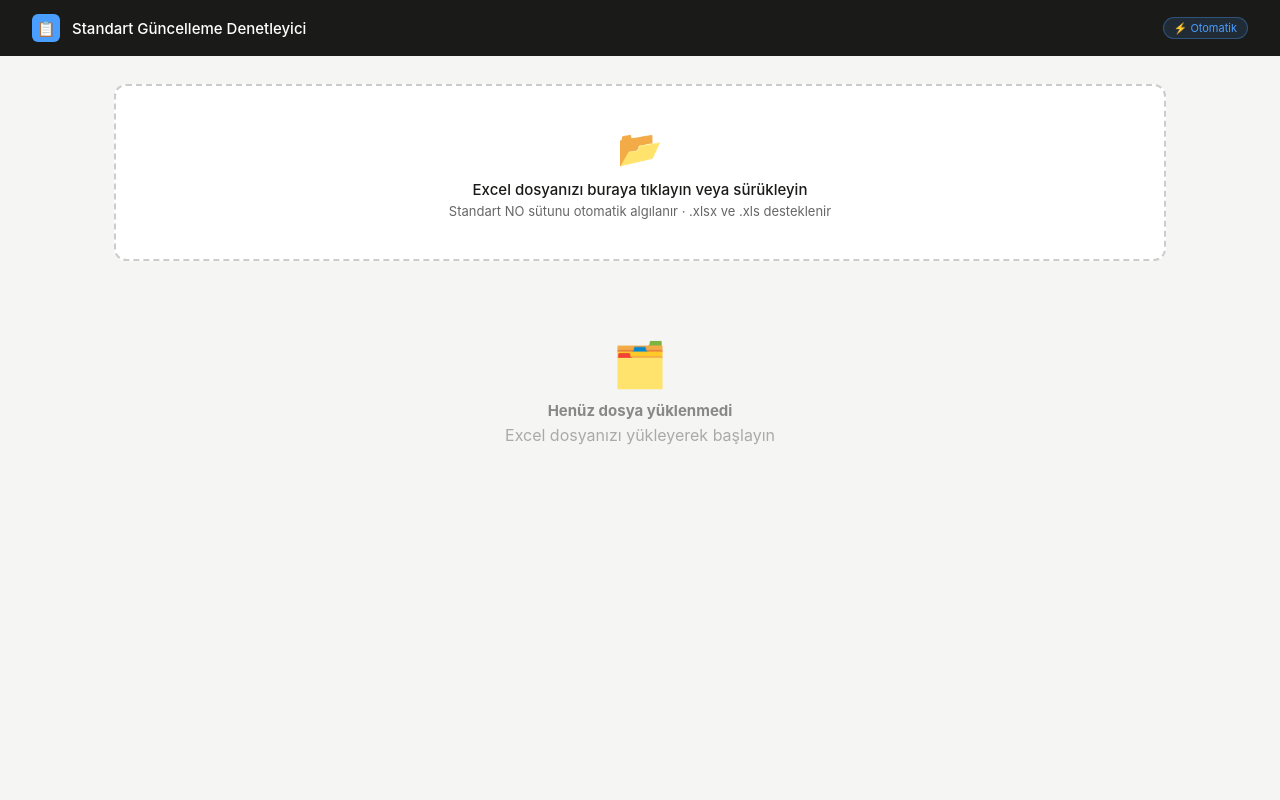
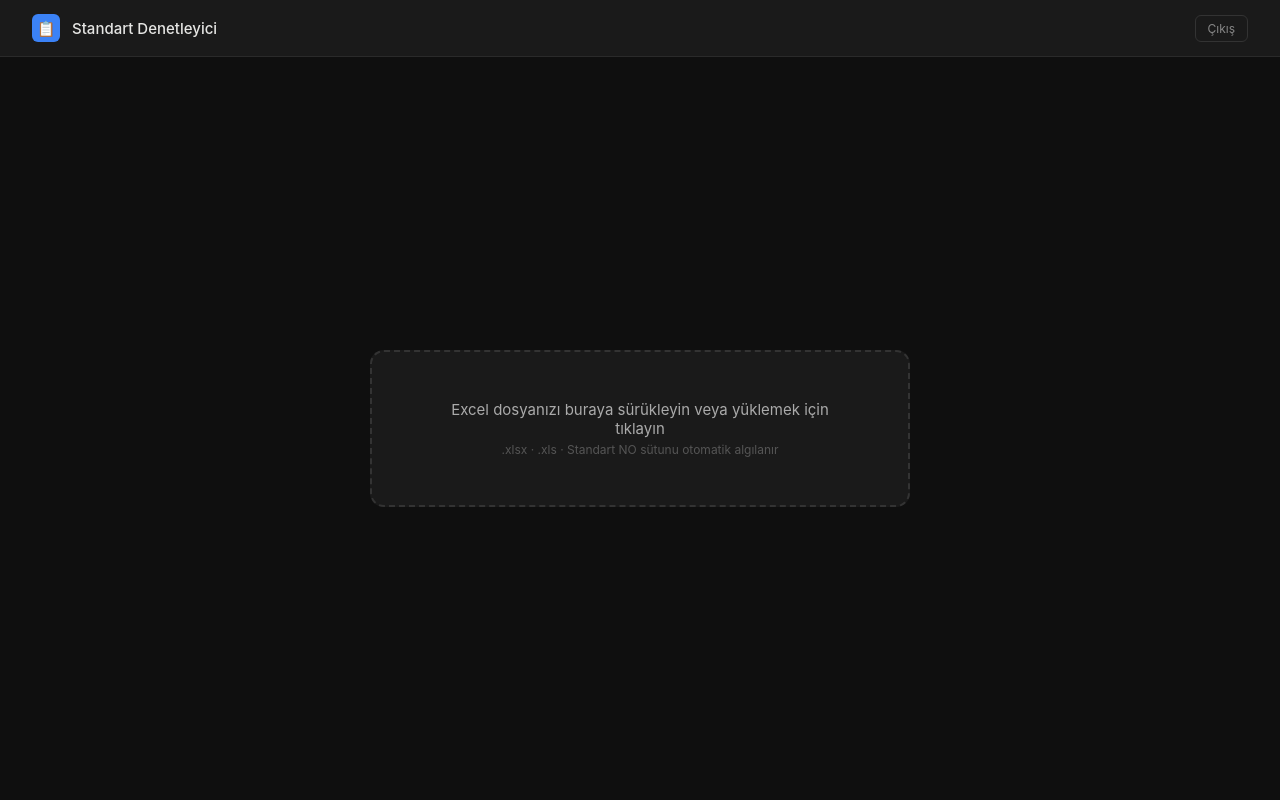
Before and after one commit to utkuaynaci/standart-kontrol, a Flask app: page / in a window 1280 px wide. Run offline with Flask 3, Linux system fonts and the light colour scheme; the visitor is signed in with stand-in values (Sample User, id 1).

Commit message:
Refactor index.html for UI enhancements
Updated styles and content in index.html for improved UI and UX. Adjusted colors, layout, and text for better visibility and interaction.

```diff
--- a/templates/index.html
+++ b/templates/index.html
@@ -3,114 +3,135 @@
 <head>
 <meta charset="UTF-8">
 <meta name="viewport" content="width=device-width, initial-scale=1.0">
-<title>Standart Güncelleme Denetleyici</title>
+<title>Standart Denetleyici</title>
 <style>
   * { box-sizing: border-box; margin: 0; padding: 0; }
-  body { font-family: -apple-system, BlinkMacSystemFont, 'Segoe UI', sans-serif; background: #f5f5f3; color: #1a1a18; min-height: 100vh; }
-  .topbar { background: #1a1a18; color: #fff; padding: 14px 32px; display: flex; align-items: center; gap: 12px; }
-  .topbar-icon { width: 28px; height: 28px; background: #4a9eff; border-radius: 6px; display: flex; align-items: center; justify-content: center; font-size: 15px; }
-  .topbar h1 { font-size: 15px; font-weight: 500; }
-  .topbar-badge { margin-left: auto; background: #4a9eff22; border: 1px solid #4a9eff55; color: #4a9eff; font-size: 11px; padding: 3px 10px; border-radius: 20px; }
-  .main { max-width: 1100px; margin: 0 auto; padding: 28px 24px; }
-  .upload-area { background: #fff; border: 2px dashed #ccc; border-radius: 12px; padding: 40px; text-align: center; cursor: pointer; transition: all 0.2s; margin-bottom: 16px; }
-  .upload-area:hover { border-color: #4a9eff; background: #f0f7ff; }
-  .upload-area.loaded { border-color: #22c55e; background: #f0fdf4; border-style: solid; cursor: default; }
-  .upload-area h2 { font-size: 15px; font-weight: 500; margin-bottom: 4px; }
-  .upload-area p { font-size: 13px; color: #666; }
-  .upload-icon { font-size: 36px; margin-bottom: 10px; }
+  body { font-family: -apple-system, BlinkMacSystemFont, 'Segoe UI', sans-serif; background: #0f0f0f; color: #e5e5e3; min-height: 100vh; display: flex; flex-direction: column; }
+
+  .topbar { background: #1a1a1a; border-bottom: 1px solid #2a2a2a; padding: 14px 32px; display: flex; align-items: center; gap: 12px; }
+  .topbar-icon { width: 28px; height: 28px; background: #3b82f6; border-radius: 6px; display: flex; align-items: center; justify-content: center; font-size: 15px; }
+  .topbar h1 { font-size: 15px; font-weight: 500; color: #e5e5e3; }
+  .logout-btn { margin-left: auto; padding: 5px 12px; border-radius: 6px; border: 1px solid #333; background: transparent; color: #888; font-size: 12px; cursor: pointer; font-family: inherit; transition: all 0.15s; }
+  .logout-btn:hover { border-color: #555; color: #ccc; }
+
+  .main { flex: 1; display: flex; flex-direction: column; align-items: center; justify-content: center; padding: 32px 24px; }
+
+  .upload-area { border: 2px dashed #333; border-radius: 14px; padding: 48px 60px; text-align: center; cursor: pointer; transition: all 0.2s; margin-bottom: 0; width: 100%; max-width: 540px; background: #1a1a1a; }
+  .upload-area:hover { border-color: #3b82f6; background: #1a1f2e; }
+  .upload-area.loaded { border-color: #22c55e; background: #0f1f14; border-style: solid; cursor: default; }
+  .upload-area h2 { font-size: 15px; font-weight: 400; color: #aaa; margin-bottom: 4px; }
+  .upload-area p { font-size: 12px; color: #555; }
   #fileInput { display: none; }
+
+  .content-area { width: 100%; max-width: 1100px; }
+
   .stats { display: grid; grid-template-columns: repeat(5,1fr); gap: 10px; margin-bottom: 16px; }
-  .stat { background: #fff; border-radius: 10px; padding: 12px 16px; border: 1px solid #e5e5e3; }
-  .stat-label { font-size: 11px; color: #888; margin-bottom: 4px; }
-  .stat-value { font-size: 24px; font-weight: 600; }
+  .stat { background: #1a1a1a; border-radius: 10px; padding: 12px 16px; border: 1px solid #2a2a2a; }
+  .stat-label { font-size: 11px; color: #555; margin-bottom: 4px; }
+  .stat-value { font-size: 24px; font-weight: 600; color: #e5e5e3; }
   .stat-value.red { color: #ef4444; }
   .stat-value.green { color: #22c55e; }
   .stat-value.amber { color: #f59e0b; }
   .stat-value.blue { color: #3b82f6; }
+
   .controls { display: flex; gap: 8px; margin-bottom: 14px; align-items: center; flex-wrap: wrap; }
-  button { padding: 8px 14px; border-radius: 8px; border: 1px solid #d1d1cf; background: #fff; font-size: 13px; cursor: pointer; font-family: inherit; color: #1a1a18; transition: all 0.15s; }
-  button:hover:not(:disabled) { background: #f5f5f3; }
-  button:disabled { opacity: 0.4; cursor: not-allowed; }
-  button.primary { background: #1a1a18; color: #fff; border-color: #1a1a18; }
-  button.primary:hover:not(:disabled) { background: #333; }
-  button.danger-btn { color: #ef4444; border-color: #fca5a5; }
-  button.danger-btn:hover:not(:disabled) { background: #fef2f2; }
+  button { padding: 8px 14px; border-radius: 8px; border: 1px solid #333; background: #1a1a1a; font-size: 13px; cursor: pointer; font-family: inherit; color: #e5e5e3; transition: all 0.15s; }
+  button:hover:not(:disabled) { background: #252525; border-color: #444; }
+  button:disabled { opacity: 0.3; cursor: not-allowed; }
+  button.primary { background: #3b82f6; color: #fff; border-color: #3b82f6; }
+  button.primary:hover:not(:disabled) { background: #2563eb; border-color: #2563eb; }
+  button.danger-btn { color: #ef4444; border-color: #3f1f1f; }
+  button.danger-btn:hover:not(:disabled) { background: #1f0f0f; }
   .filter-btns { display: flex; gap: 5px; margin-left: auto; flex-wrap: wrap; }
-  .filter-btn { padding: 5px 11px; border-radius: 20px; font-size: 12px; border: 1px solid #e5e5e3; background: #fff; cursor: pointer; }
-  .filter-btn.active { background: #1a1a18; color: #fff; border-color: #1a1a18; }
-  .progress-wrap { background: #e5e5e3; border-radius: 4px; height: 4px; margin-bottom: 6px; overflow: hidden; display: none; }
-  .progress-bar { height: 100%; background: #4a9eff; border-radius: 4px; transition: width 0.3s; }
-  .progress-label { font-size: 12px; color: #666; margin-bottom: 12px; display: none; }
-  .table-wrap { background: #fff; border-radius: 12px; border: 1px solid #e5e5e3; overflow: hidden; }
+  .filter-btn { padding: 5px 11px; border-radius: 20px; font-size: 12px; border: 1px solid #2a2a2a; background: #1a1a1a; color: #888; cursor: pointer; }
+  .filter-btn.active { background: #3b82f6; color: #fff; border-color: #3b82f6; }
+
+  .progress-wrap { background: #2a2a2a; border-radius: 4px; height: 3px; margin-bottom: 6px; overflow: hidden; display: none; }
+  .progress-bar { height: 100%; background: #3b82f6; border-radius: 4px; transition: width 0.3s; }
+  .progress-label { font-size: 12px; color: #555; margin-bottom: 12px; display: none; }
+
+  .table-wrap { background: #1a1a1a; border-radius: 12px; border: 1px solid #2a2a2a; overflow: hidden; }
   table { width: 100%; border-collapse: collapse; font-size: 13px; }
-  thead th { background: #f8f8f6; padding: 9px 14px; text-align: left; font-weight: 500; font-size: 11px; color: #666; border-bottom: 1px solid #e5e5e3; text-transform: uppercase; letter-spacing: .03em; }
-  tbody td { padding: 10px 14px; border-bottom: 1px solid #f0f0ee; vertical-align: top; }
+  thead th { background: #141414; padding: 9px 14px; text-align: left; font-weight: 500; font-size: 11px; color: #555; border-bottom: 1px solid #2a2a2a; text-transform: uppercase; letter-spacing: .03em; }
+  tbody td { padding: 10px 14px; border-bottom: 1px solid #222; vertical-align: top; }
   tbody tr:last-child td { border-bottom: none; }
-  tbody tr:hover { background: #fafaf8; }
-  tbody tr.row-update { background: #fff8f8; }
-  tbody tr.row-current { background: #f8fff8; }
-  .std-code { font-family: 'SF Mono','Fira Code',monospace; font-size: 12px; font-weight: 600; }
+  tbody tr:hover { background: #1f1f1f; }
+  tbody tr.row-update { background: #1f0f0f; }
+  tbody tr.row-current { background: #0f1a0f; }
+
+  .std-code { font-family: 'SF Mono','Fira Code',monospace; font-size: 12px; font-weight: 600; color: #e5e5e3; }
   .std-name { font-size: 12px; color: #666; margin-top: 3px; line-height: 1.4; }
+
   .badge { display: inline-flex; align-items: center; gap: 4px; padding: 3px 8px; border-radius: 20px; font-size: 11px; font-weight: 500; }
-  .badge-pending  { background: #f5f5f3; color: #888; border: 1px solid #e5e5e3; }
-  .badge-checking { background: #eff6ff; color: #3b82f6; border: 1px solid #bfdbfe; }
-  .badge-current  { background: #f0fdf4; color: #22c55e; border: 1px solid #bbf7d0; }
-  .badge-update   { background: #fef2f2; color: #ef4444; border: 1px solid #fca5a5; }
-  .badge-unknown  { background: #fffbeb; color: #d97706; border: 1px solid #fde68a; }
+  .badge-pending  { background: #1f1f1f; color: #555; border: 1px solid #2a2a2a; }
+  .badge-checking { background: #1a1f2e; color: #3b82f6; border: 1px solid #1e3a5f; }
+  .badge-current  { background: #0f1a0f; color: #22c55e; border: 1px solid #1a3a1a; }
+  .badge-update   { background: #1f0f0f; color: #ef4444; border: 1px solid #3f1f1f; }
+  .badge-unknown  { background: #1f1a0f; color: #f59e0b; border: 1px solid #3f2f0f; }
+
   .result-box { margin-top: 5px; }
-  .result-ver { font-size: 12px; font-weight: 500; margin-bottom: 3px; }
-  .result-detail { font-size: 12px; color: #555; line-height: 1.5; margin-bottom: 4px; max-width: 400px; }
+  .result-ver { font-size: 12px; font-weight: 500; margin-bottom: 3px; color: #ccc; }
+  .result-detail { font-size: 12px; color: #666; line-height: 1.5; margin-bottom: 4px; max-width: 400px; }
   .history-wrap { margin-top: 5px; }
-  .history-title { font-size: 10px; font-weight: 500; color: #888; margin-bottom: 4px; text-transform: uppercase; letter-spacing: .03em; }
-  .history-timeline { display: flex; flex-wrap: wrap; align-items: center; gap: 0; }
+  .history-title { font-size: 10px; font-weight: 500; color: #555; margin-bottom: 4px; text-transform: uppercase; letter-spacing: .03em; }
+  .history-timeline { display: flex; flex-wrap: wrap; align-items: center; }
   .history-ver { display: inline-flex; flex-direction: column; align-items: center; }
   .history-dot-wrap { display: flex; align-items: center; }
-  .history-dot { width: 8px; height: 8px; border-radius: 50%; background: #d1d5db; border: 2px solid #9ca3af; flex-shrink: 0; }
-  .history-dot.latest { background: #3b82f6; border-color: #1d4ed8; }
+  .history-dot { width: 8px; height: 8px; border-radius: 50%; background: #333; border: 2px solid #444; flex-shrink: 0; }
+  .history-dot.latest { background: #3b82f6; border-color: #2563eb; }
   .history-dot.ours   { background: #f59e0b; border-color: #d97706; }
-  .history-line { width: 16px; height: 2px; background: #e5e7eb; }
-  .history-label { font-size: 10px; color: #888; margin-top: 2px; white-space: nowrap; }
-  .history-label.bold { color: #1a1a18; font-weight: 600; }
-  .result-link { font-size: 12px; color: #4a9eff; text-decoration: none; display: inline-block; margin-top: 3px; }
+  .history-line { width: 16px; height: 2px; background: #2a2a2a; }
+  .history-label { font-size: 10px; color: #555; margin-top: 2px; white-space: nowrap; }
+  .history-label.bold { color: #aaa; font-weight: 600; }
+  .result-link { font-size: 12px; color: #3b82f6; text-decoration: none; display: inline-block; margin-top: 3px; }
   .result-link:hover { text-decoration: underline; }
-  .empty { text-align: center; padding: 60px 20px; color: #aaa; }
-  .empty-icon { font-size: 44px; margin-bottom: 10px; }
-  .empty h3 { font-size: 15px; color: #888; margin-bottom: 5px; }
-  .log-box { background: #1a1a18; color: #aaa; font-family: monospace; font-size: 12px; padding: 12px 16px; border-radius: 8px; margin-top: 12px; max-height: 140px; overflow-y: auto; display: none; line-height: 1.9; }
+
+  .log-box { background: #0a0a0a; color: #555; font-family: monospace; font-size: 12px; padding: 12px 16px; border-radius: 8px; margin-top: 12px; max-height: 130px; overflow-y: auto; display: none; line-height: 1.9; border: 1px solid #1a1a1a; }
   .log-box .ok   { color: #22c55e; }
   .log-box .warn { color: #f59e0b; }
   .log-box .err  { color: #ef4444; }
-  .log-box .info { color: #60a5fa; }
-  .toast { position: fixed; bottom: 24px; right: 24px; background: #1a1a18; color: #fff; padding: 12px 18px; border-radius: 10px; font-size: 13px; display: none; z-index: 200; box-shadow: 0 8px 24px rgba(0,0,0,0.2); }
+  .log-box .info { color: #3b82f6; }
+
+  .toast { position: fixed; bottom: 24px; right: 24px; background: #1a1a1a; border: 1px solid #2a2a2a; color: #e5e5e3; padding: 12px 18px; border-radius: 10px; font-size: 13px; display: none; z-index: 200; box-shadow: 0 8px 24px rgba(0,0,0,0.4); }
+
   @media (max-width:700px) {
     .stats { grid-template-columns: repeat(2,1fr); }
     .controls { flex-direction: column; align-items: stretch; }
     .filter-btns { margin-left: 0; }
+    .upload-area { padding: 32px 24px; }
   }
 </style>
 </head>
 <body>
+
 <div class="topbar">
   <div class="topbar-icon">📋</div>
-  <h1>Standart Güncelleme Denetleyici</h1>
-  <span class="topbar-badge">⚡ Otomatik</span>
+  <h1>Standart Denetleyici</h1>
+  <button class="logout-btn" onclick="window.location='/logout'">Çıkış</button>
 </div>
-<div class="main">
+
+<div class="main" id="mainArea">
+
+  <!-- Upload -->
   <div class="upload-area" id="uploadArea" onclick="document.getElementById('fileInput').click()">
     <input type="file" id="fileInput" accept=".xlsx,.xls" onchange="uploadFile(event)">
-    <div class="upload-icon">📂</div>
-    <h2>Excel dosyanızı buraya tıklayın veya sürükleyin</h2>
-    <p>Standart NO sütunu otomatik algılanır · .xlsx ve .xls desteklenir</p>
+    <h2>Excel dosyanızı buraya sürükleyin veya yüklemek için tıklayın</h2>
+    <p>.xlsx · .xls · Standart NO sütunu otomatik algılanır</p>
   </div>
-  <div class="stats" id="statsRow" style="display:none">
+
+  <!-- İçerik (başta gizli) -->
+  <div class="content-area" id="contentArea" style="display:none; margin-top:24px;">
+
+    <div class="stats" id="statsRow">
       <div class="stat"><div class="stat-label">Toplam</div><div class="stat-value" id="statTotal">0</div></div>
       <div class="stat"><div class="stat-label">Güncelleme Var</div><div class="stat-value red" id="statUpdate">0</div></div>
       <div class="stat"><div class="stat-label">Güncel</div><div class="stat-value green" id="statCurrent">0</div></div>
       <div class="stat"><div class="stat-label">Geçmiş Var</div><div class="stat-value blue" id="statHistory">0</div></div>
       <div class="stat"><div class="stat-label">Bekleyen</div><div class="stat-value amber" id="statPending">0</div></div>
     </div>
-  <div class="controls" id="controlsRow" style="display:none">
-    <button class="primary" id="startBtn" onclick="startCheck()">🔍 Tümünü Otomatik Kontrol Et</button>
+
+    <div class="controls">
+      <button class="primary" id="startBtn" onclick="startCheck()">🔍 Tümünü Kontrol Et</button>
       <button id="stopBtn" onclick="stopCheck()" disabled>⏹ Durdur</button>
       <button id="exportBtn" onclick="exportExcel()" disabled>⬇️ Excel'e Aktar</button>
       <button class="danger-btn" onclick="resetAll()">🗑 Sıfırla</button>
@@ -122,9 +143,11 @@
         <button class="filter-btn" onclick="setFilter('pending',this)">Bekleyen</button>
       </div>
     </div>
+
     <div class="progress-wrap" id="progressWrap"><div class="progress-bar" id="progressBar" style="width:0%"></div></div>
     <div class="progress-label" id="progressLabel"></div>
-  <div class="table-wrap" id="tableWrap" style="display:none">
+
+    <div class="table-wrap">
       <table>
         <thead>
           <tr>
@@ -137,19 +160,19 @@
         <tbody id="tableBody"></tbody>
       </table>
     </div>
-  <div class="empty" id="emptyMsg">
-    <div class="empty-icon">🗂️</div>
-    <h3>Henüz dosya yüklenmedi</h3>
-    <p>Excel dosyanızı yükleyerek başlayın</p>
-  </div>
+
     <div class="log-box" id="logBox"></div>
   </div>
+
+</div>
+
 <div class="toast" id="toast"></div>
+
 <script>
 let sessionId=null, standards=[], activeFilter='all', running=false, shouldStop=false;
 
 const ua=document.getElementById('uploadArea');
-ua.addEventListener('dragover',e=>{e.preventDefault();ua.style.borderColor='#4a9eff';});
+ua.addEventListener('dragover',e=>{e.preventDefault();ua.style.borderColor='#3b82f6';});
 ua.addEventListener('dragleave',()=>ua.style.borderColor='');
 ua.addEventListener('drop',e=>{e.preventDefault();ua.style.borderColor='';doUpload(e.dataTransfer.files[0]);});
 function uploadFile(e){doUpload(e.target.files[0]);}
@@ -162,18 +185,14 @@ async function doUpload(file){
     if(data.error){alert('Hata: '+data.error);return;}
     sessionId=data.session_id; standards=data.standards;
     ua.classList.add('loaded');
-    ua.innerHTML=`<div class="upload-icon">✅</div><h2>${file.name}</h2><p>${standards.length} standart yüklendi · Otomatik kontrol için butona basın</p>`;
+    ua.innerHTML=`<h2>${file.name}</h2><p>${standards.length} standart yüklendi</p>`;
+    document.getElementById('mainArea').style.justifyContent='flex-start';
+    document.getElementById('mainArea').style.paddingTop='28px';
+    document.getElementById('contentArea').style.display='block';
     document.getElementById('logBox').style.display='block';
-    show(); toast(`✓ ${standards.length} standart yüklendi`);
+    renderTable(); updateStats();
+    toast(`✓ ${standards.length} standart yüklendi`);
   } catch(e){alert('Yükleme hatası: '+e.message);}
-}
-
-function show(){
-  document.getElementById('statsRow').style.display='grid';
-  document.getElementById('controlsRow').style.display='flex';
-  document.getElementById('tableWrap').style.display='block';
-  document.getElementById('emptyMsg').style.display='none';
-  renderTable();updateStats();
 }
 
 function buildResultHtml(s){
@@ -215,13 +234,13 @@ function renderTable(){
     return true;
   });
   const body=document.getElementById('tableBody');
-  if(!filtered.length){body.innerHTML=`<tr><td colspan="4" style="text-align:center;padding:40px;color:#aaa">Bu filtrede sonuç yok</td></tr>`;return;}
+  if(!filtered.length){body.innerHTML=`<tr><td colspan="4" style="text-align:center;padding:40px;color:#333">Bu filtrede sonuç yok</td></tr>`;return;}
   body.innerHTML=filtered.map(s=>{
     const rc=s.status==='update'?'row-update':s.status==='current'?'row-current':'';
     return `<tr class="${rc}">
       <td><div class="std-code">${esc(s.no)}</div></td>
       <td><div class="std-name">${esc(s.name)}</div></td>
-      <td style="font-size:12px;color:#888">${esc(s.tarih)}</td>
+      <td style="font-size:12px;color:#555">${esc(s.tarih)}</td>
       <td>${buildResultHtml(s)}</td>
     </tr>`;
   }).join('');
@@ -242,39 +261,27 @@ async function startCheck(){
   document.getElementById('stopBtn').disabled=false;
   document.getElementById('progressWrap').style.display='block';
   document.getElementById('progressLabel').style.display='block';
-
   const pending=standards.map((s,i)=>({...s,_idx:i})).filter(s=>s.status==='pending');
   let done=0;
-
   for(const s of pending){
     if(shouldStop){log(`<span class="warn">⏹ Durduruldu (${done}/${pending.length})</span>`);break;}
-    standards[s._idx].status='checking';
-    renderTable();updateStats();
+    standards[s._idx].status='checking'; renderTable(); updateStats();
     updateProgress(done,pending.length,s.no);
-
     try{
-      const res=await fetch('/check_one',{
-        method:'POST',
-        headers:{'Content-Type':'application/json'},
-        body:JSON.stringify({session_id:sessionId,idx:s._idx})
-      });
+      const res=await fetch('/check_one',{method:'POST',headers:{'Content-Type':'application/json'},body:JSON.stringify({session_id:sessionId,idx:s._idx})});
       const data=await res.json();
       if(data.error) throw new Error(data.error);
       standards[s._idx]={...standards[s._idx],...data.standard};
       const icon=standards[s._idx].status==='current'?'✅':standards[s._idx].status==='update'?'⚠️':'❓';
       log(`${icon} ${s.no}${standards[s._idx].currentVer?' → '+standards[s._idx].currentVer:''}`);
-    } catch(err){
+    }catch(err){
       standards[s._idx].status='unknown';
       standards[s._idx].note='Hata: '+err.message;
       log(`<span class="err">✗</span> ${s.no} — ${err.message}`);
     }
-
-    done++;
-    updateProgress(done,pending.length,'');
-    renderTable();updateStats();
+    done++; updateProgress(done,pending.length,''); renderTable(); updateStats();
     if(done<pending.length&&!shouldStop) await sleep(1200);
   }
-
   running=false;
   document.getElementById('startBtn').disabled=false;
   document.getElementById('stopBtn').disabled=true;
@@ -283,8 +290,8 @@ async function startCheck(){
   document.getElementById('progressWrap').style.display='none';
   const upd=standards.filter(s=>s.status==='update').length;
   const cur=standards.filter(s=>s.status==='current').length;
-  log(`<span class="ok">✓ Tamamlandı</span> — ${upd} güncelleme var · ${cur} güncel`);
-  toast(`Kontrol tamamlandı: ${upd} güncelleme, ${cur} güncel`);
+  log(`<span class="ok">✓ Tamamlandı</span> — ${upd} güncelleme · ${cur} güncel`);
+  toast(`Tamamlandı: ${upd} güncelleme, ${cur} güncel`);
 }
 
 function stopCheck(){shouldStop=true;document.getElementById('stopBtn').disabled=true;}
@@ -292,9 +299,7 @@ function stopCheck(){shouldStop=true;document.getElementById('stopBtn').disabled
 function updateProgress(done,total,current){
   const pct=total>0?Math.round((done/total)*100):0;
   document.getElementById('progressBar').style.width=pct+'%';
-  document.getElementById('progressLabel').textContent=current
-    ?`Kontrol ediliyor: ${current} (${done}/${total})`
-    :`Tamamlandı: ${done}/${total}`;
+  document.getElementById('progressLabel').textContent=current?`Kontrol ediliyor: ${current} (${done}/${total})`:`Tamamlandı: ${done}/${total}`;
 }
 
 async function exportExcel(){
@@ -316,14 +321,13 @@ function setFilter(f,btn){
 function resetAll(){
   if(!confirm('Sıfırlanacak. Emin misiniz?')) return;
   sessionId=null; standards=[];
-  ['statsRow','controlsRow','tableWrap','logBox','progressWrap','progressLabel'].forEach(id=>{
-    const el=document.getElementById(id); if(el) el.style.display='none';
-  });
+  document.getElementById('contentArea').style.display='none';
   document.getElementById('logBox').innerHTML='';
-  document.getElementById('emptyMsg').style.display='block';
+  document.getElementById('mainArea').style.justifyContent='center';
+  document.getElementById('mainArea').style.paddingTop='32px';
   const ua=document.getElementById('uploadArea');
   ua.classList.remove('loaded');
-  ua.innerHTML=`<input type="file" id="fileInput" accept=".xlsx,.xls" onchange="uploadFile(event)" style="display:none"><div class="upload-icon">📂</div><h2>Excel dosyanızı buraya tıklayın veya sürükleyin</h2><p>Standart NO sütunu otomatik algılanır · .xlsx ve .xls desteklenir</p>`;
+  ua.innerHTML=`<input type="file" id="fileInput" accept=".xlsx,.xls" onchange="uploadFile(event)" style="display:none"><h2>Excel dosyanızı buraya sürükleyin veya tıklayın</h2><p>.xlsx · .xls · Standart NO sütunu otomatik algılanır</p>`;
   ua.onclick=()=>document.getElementById('fileInput').click();
 }
 
```
Lines whose indentation alone changed are shown as unchanged.
